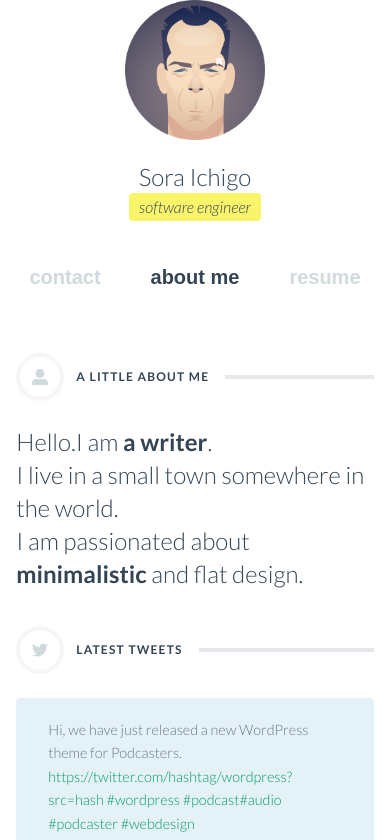
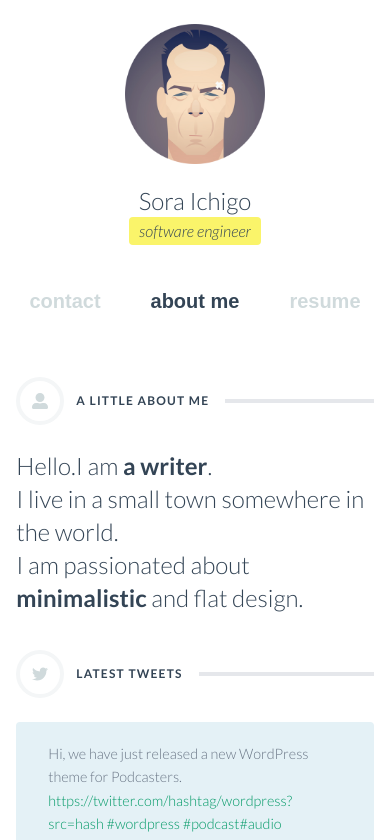
Before and after one commit to sora-ichigo/portfolio-front, a Next.js app: page / in a window 390 px wide. Shown: the top 840 px of the page. Built offline with nearby package versions, Linux system fonts and the light colour scheme.

Commit message:
Fix Header Design for mobile

```diff
--- a/src/header/components/Header.tsx
+++ b/src/header/components/Header.tsx
@@ -5,7 +5,7 @@ import { useMediaQuery } from "react-responsive";
 export const Header: React.FC = () => {
   const isWindowMd = useMediaQuery({ query: "(min-width: 768px)" });
   return (
-    <header className="text-center sm:px-4 sm:pt-6 sm:pb-1 md:p-8">
+    <header className="pt-6 text-center sm:px-4 sm:pb-1 md:p-8">
       <Image
         src="/profile_icon.png"
         width={isWindowMd ? 160 : 140}
```
